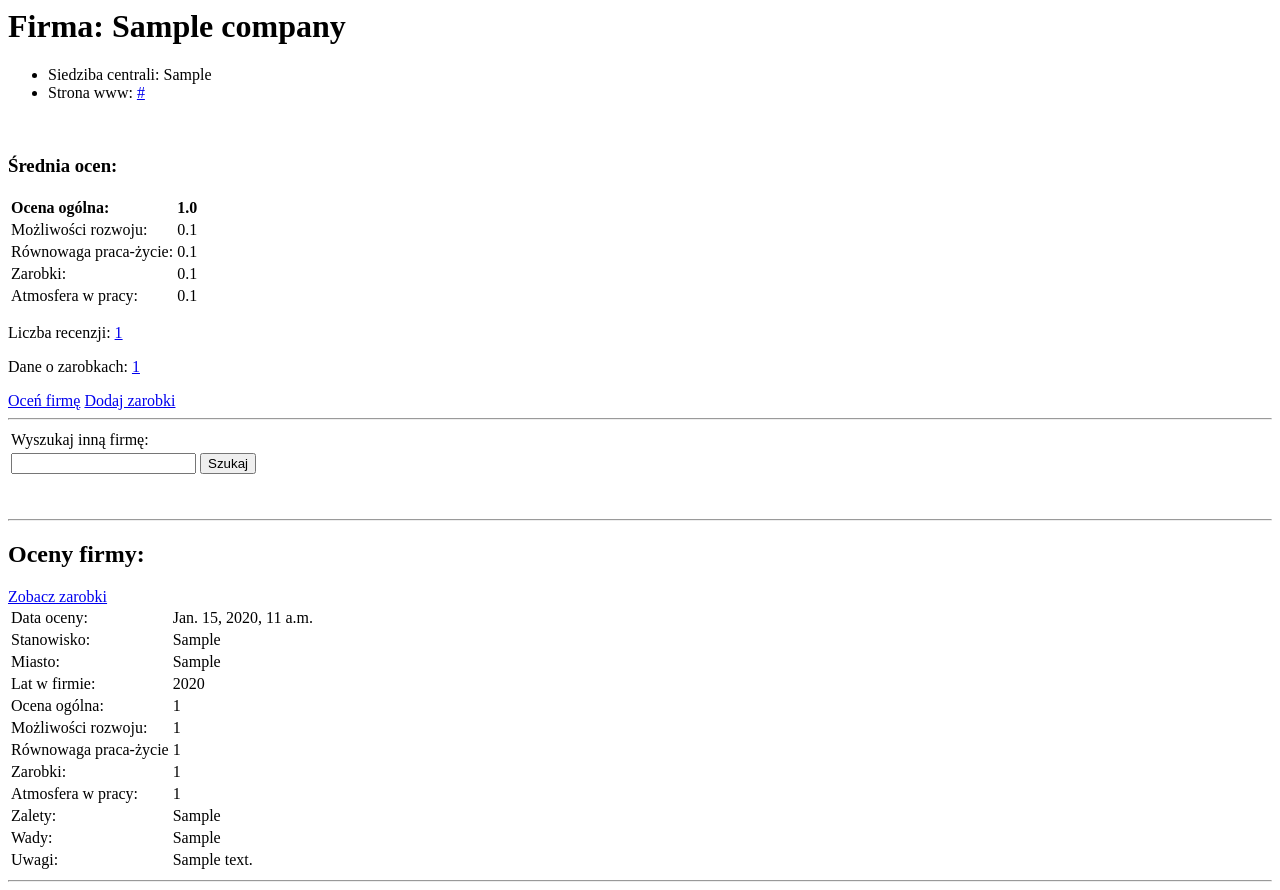
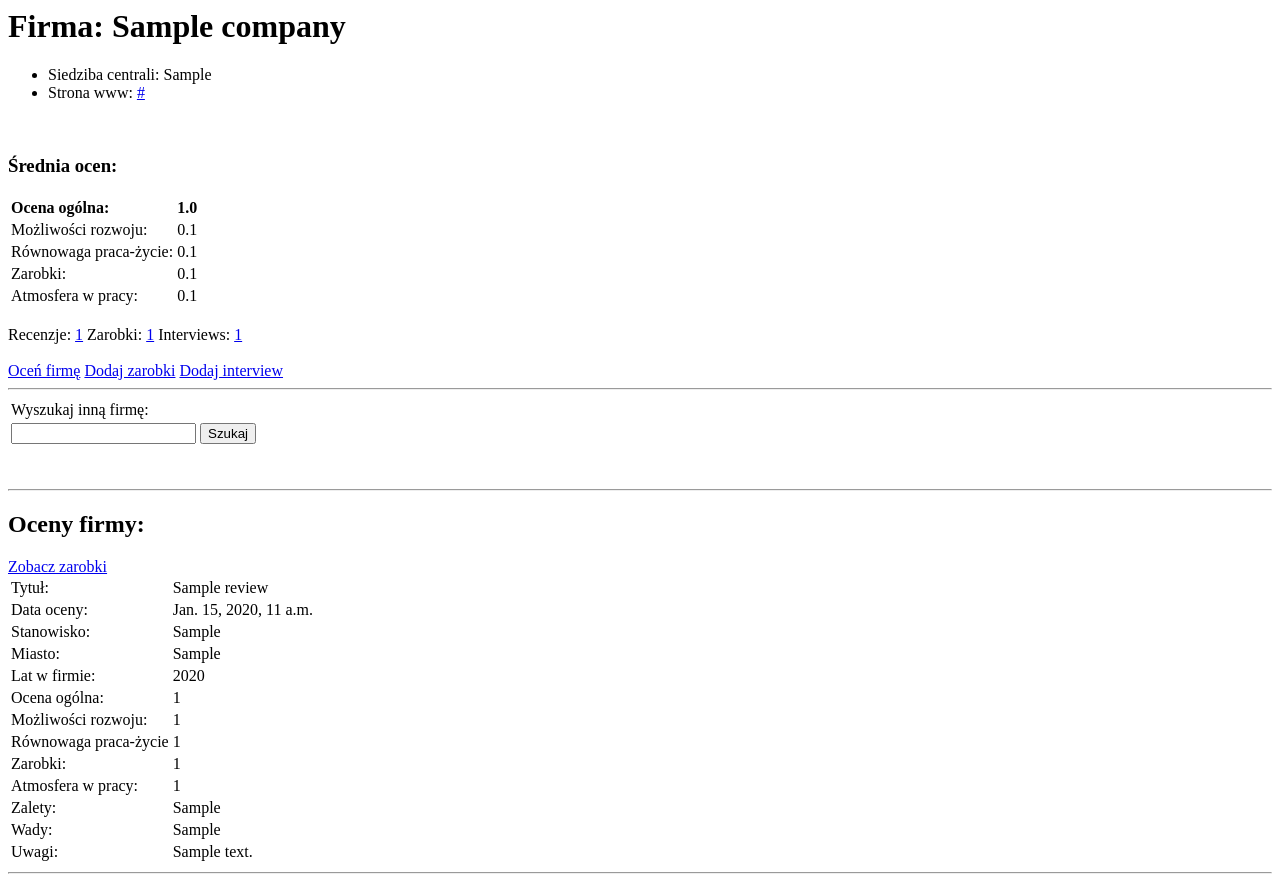
Before and after one commit to t1user/pracor, a Django app: page /company/1/recenzje in a window 1280 px wide. Run offline with Django 3.2, Linux system fonts and the light colour scheme; tables that the repository leaves empty hold one stand-in row (values such as "Sample post").

Commit message:
Added Interview model.

```diff
--- a/reviews/models.py
+++ b/reviews/models.py
@@ -40,6 +40,8 @@ class Company(models.Model):
     def get_salaries(self):
         return  Salary.objects.filter(company=self.pk)
 
+    def get_interviews(self):
+        return Interview.objects.filter(company=self.pk)
 
     def get_scores(self):
         if self.number_of_reviews != 0:
@@ -107,6 +109,7 @@ class Review(Position):
     #position = models.ForeignKey(Position, on_delete=models.CASCADE)
     #position = models.OneToOneField(Position, on_delete=models.CASCADE)
     date = models.DateTimeField(auto_now=True, editable=False)
+    title = models.CharField(max_length=100)
     pros = models.CharField(max_length=500)
     cons = models.CharField(max_length=500)
     comment = models.TextField()
@@ -132,14 +135,14 @@ class Review(Position):
 
 
 class Salary(Position):
-    TIMEUNIT = [
+    PERIOD = [
         ('M', 'miesięcznie'),
         ('R', 'rocznie'),
         ('G', 'na godzinę'),
     ]
     GROSS_NET = [
-        ('G', 'Brutto'),
-        ('N', 'Netto'),
+        ('G', 'brutto'),
+        ('N', 'netto'),
     ]
 
     #company = models.ForeignKey(Company, on_delete=models.CASCADE)
@@ -147,15 +150,19 @@ class Salary(Position):
     #position = models.OneToOneField(Position, on_delete=models.CASCADE)
     date = models.DateTimeField(auto_now=True, editable=False)
 
-    currency = models.CharField(max_length=3, default='PLN')
+    currency = models.CharField('waluta',
+                                max_length=3, default='PLN')
 
-    salary_input = models.PositiveIntegerField()
-    period = models.CharField(max_length=1, default='M', choices=TIMEUNIT)
-    gross_net = models.CharField(max_length=1, default='G', choices=GROSS_NET)
+    salary_input = models.PositiveIntegerField('pensja')
+    period = models.CharField('za okres',
+                              max_length=1, default='M', choices=PERIOD)
+    gross_net = models.CharField('', max_length=1, default='G', choices=GROSS_NET)
 
-    bonus_input = models.PositiveIntegerField(default=0)
-    bonus_period = models.CharField(max_length=1, default='M', choices=TIMEUNIT)
-    bonus_gross_net = models.CharField(max_length=1, default='G', choices=GROSS_NET)
+    bonus_input = models.PositiveIntegerField('premia', default=0)
+    bonus_period = models.CharField('',
+                                    max_length=1, default='M', choices=PERIOD)
+    bonus_gross_net = models.CharField('',
+                                       max_length=1, default='G', choices=GROSS_NET)
 
     base_monthly = models.PositiveIntegerField(blank=True,
                                               default=0, editable=False)
@@ -174,3 +181,43 @@ class Salary(Position):
 
     def __str__(self):
         return 'id_' + str(self.id)
+
+class Interview(models.Model):
+    HOW_GOT = [
+        ('A', 'Ogłoszenie'),
+        ('B', 'Kontakty profesjonalne'),
+        ('C', 'Head-hunter'),
+        ('D', 'Znajomi-rodzina'),
+        ('E', 'Sex z decydentem'),
+        ('F', 'Inne'),
+    ]
+    DIFFICULTY = [
+        (1, '1'),
+        (2, '2'),
+        (3, '3'),
+        (4, '4'),
+        (5, '5'),
+    ]
+    company = models.ForeignKey(Company,
+                                on_delete=models.CASCADE)
+    date = models.DateTimeField(auto_now=True, editable=False)
+    position = models.CharField('stanowisko',
+                                max_length=100, blank=True)
+    department = models.CharField('departament',
+                                  max_length=100, blank=True)
+    how_got = models.CharField('droga do interview',
+                               max_length=1, choices=HOW_GOT, default=None)
+    difficulty = models.PositiveIntegerField('trudność',
+                                             choices=DIFFICULTY)
+    got_offer = models.BooleanField('czy dostał ofertę',
+                                    blank=True)
+    questions = models.TextField('pytania')
+    impressions = models.CharField('wrażenia',
+                                   max_length=100, blank=True)
+
+    def get_absolute_url(self):
+        return reverse('company_page',
+                       kwargs={'pk': self.company.id})
+
+    def __str__(self):
+        return 'id_' + str(self.id)
--- a/reviews/templates/reviews/company_view.html
+++ b/reviews/templates/reviews/company_view.html
@@ -5,6 +5,7 @@
 </ul>
 <br/>
 
+{% if review or reviews %}
 <section>
   <h3>Średnia ocen:</h3>
 <table>
@@ -16,14 +17,23 @@
 </table>
 </section>
 
+{% else %}
+Firma nie ma jeszcze ocen.
+<br/>
+{% endif %}
+
+<br>
 <section>
-    <p>Liczba recenzji: <a href="{% url 'company_page' company.pk 'recenzje' %}">{{ review_count }}</a></p>
-    <p>Dane o zarobkach: <a href="{% url 'company_page' company.pk 'zarobki' %}">{{ salary_count }}</a></p>
+    <span>Recenzje: <a href="{% url 'company_page' company.pk 'recenzje' %}">{{ review_count }}</a></span>
+    <span>Zarobki: <a href="{% url 'company_page' company.pk 'zarobki' %}">{{ salary_count }}</a></span>
+    <span>Interviews: <a href="{% url 'company_page' company.pk 'interviews' %}">{{ interview_count }}</a></span>
 </section>
+<br>
 
 <section>
   <a href= {% url 'review' company.pk %}>Oceń firmę</a>
   <a href = {% url 'salary' company.pk %}>Dodaj zarobki</a>
+  <a href = {% url 'interview' company.pk %}>Dodaj interview</a>
 </section>
 <section>
 <hr>
@@ -49,6 +59,7 @@
   <h2>Ocena firmy:</h2>
   {% if review_count > 1 %}
   <a href="{% url 'company_page' company.pk 'recenzje' %}">Więcej ocen</a>
+  <a href="{% url 'company_page' company.pk 'interviews' %}">Zobacz interview</a>
   {% endif %}
 {% endif %}
 
@@ -80,6 +91,7 @@
 {% if salaries %}
   <h2>Zarobki w firmie:</h2>
   <a href="{% url 'company_page' company.pk 'recenzje' %}">Zobacz oceny</a>
+  <a href="{% url 'company_page' company.pk 'interviews' %}">Zobacz interview</a>
 {% endif %}
 
 {% if salary %}
@@ -92,3 +104,29 @@
 {% endfor %}
 {% endif %}
 </section>
+
+{% if interview %}
+<section>
+  <h2>Interview:</h2>
+  {% if interview_count > 1 %}
+  <a href="{% url 'company_page' company.pk 'interview' %}">Więcej interview</a>
+  {% endif %}
+{% endif %}
+
+{% if interviews %}
+  <h2>Interviews:</h2>
+  <a href="{% url 'company_page' company.pk 'recenzje' %}">Zobacz oceny</a>
+  <a href="{% url 'company_page' company.pk 'zarobki' %}">Zobacz zarobki</a>
+{% endif %}
+
+
+{% if interview %}
+{% include "reviews/interview_item.html" %}
+{% endif %}
+
+{% if interviews %}
+{% for interview in interviews %}
+{% include "reviews/interview_item.html" %}
+{% endfor %}
+{% endif %}
+</section>
--- a/reviews/templates/reviews/review_form.html
+++ b/reviews/templates/reviews/review_form.html
@@ -1,6 +1,7 @@
 <h1>Recenzja firmy: {{ company_name }}</h1>
 <form action='' method='POST'>
   <table>
+    <tr><td>{{ form.title.label_tag }}</td><td>{{form.title }}</td></tr>
     <tr><td>{{ form.position.label_tag }}</td><td>{{ form.position }}</td></tr>
     <tr><td>{{ form.city.label_tag }}</td><td>{{ form.city }}</td></tr>
     <tr><td>{{ form.years_at_company.label_tag }}</td><td>{{form.years_at_company }}</td></tr>
--- a/reviews/templates/reviews/review_item.html
+++ b/reviews/templates/reviews/review_item.html
@@ -1,5 +1,6 @@
 
 <table>
+    <tr><td>Tytuł:</td><td>{{ review.title }}</td></tr>
     <tr><td>Data oceny:</td><td>{{ review.date }}</td></tr>
     <tr><td>Stanowisko:</td><td>{{ review.position }}</td></tr>
     <tr><td>Miasto:</td><td>{{ review.city }}</td></tr>
--- a/reviews/urls.py
+++ b/reviews/urls.py
@@ -27,4 +27,7 @@ urlpatterns = [
 
     url(r'^salary/(?P<id>\d*)/?$',
         SalaryCreate.as_view(), name='salary'),
+
+    url(r'^interview/(?P<id>\d*)/?$',
+        InterviewCreate.as_view(), name='interview'),
 ]
--- a/reviews/views.py
+++ b/reviews/views.py
@@ -7,7 +7,7 @@ from django.views.generic import (UpdateView, DeleteView, CreateView,
                                   ListView, DetailView)
 
 
-from .models import Company, Salary, Review
+from .models import Company, Salary, Review, Interview
 
 
 class CompanySearchForm(forms.Form):
@@ -51,15 +51,19 @@ class CompanyDetailView(DetailView):
         context = super().get_context_data(**kwargs)
         context['review_count'] = self.object.get_reviews().count()
         context['salary_count'] = self.object.get_salaries().count()
+        context['interview_count'] = self.object.get_interviews().count()
         context['scores'] =  self.object.get_scores()
         if self.kwargs['item']:
             if self.kwargs['item'] == 'recenzje':
-                context['reviews'] = self.object.get_reviews().all()
+                context['reviews'] = self.object.get_reviews()
             elif self.kwargs['item'] == 'zarobki':
-                context['salaries'] = self.object.get_salaries().all()
+                context['salaries'] = self.object.get_salaries()
+            elif self.kwargs['item'] == 'interviews':
+                context['interviews'] = self.object.get_interviews()
         else:
             context['review'] = self.object.get_reviews().last()
             context['salary'] = self.object.get_salaries().last()
+            context['interview'] = self.object.get_interviews().last()
         return context
 
 class CompanyCreateForm(forms.ModelForm):
@@ -79,11 +83,6 @@ class CompanyCreateForm(forms.ModelForm):
             url = url.replace('http://', 'http://www.')
         ### TODO check here if the website returns 200
         return url
-"""
-    def clean(self):
-        data = super().clean()
-        print(data)
-"""
 
 class CompanyCreate(CreateView):
     model = Company
@@ -134,11 +133,12 @@ class CompanyDelete(DeleteView):
 class ReviewForm(forms.ModelForm):
     class Meta:
         model = Review
-        fields = ['position', 'city', 'years_at_company', 'advancement',
+        fields = ['title','position', 'city', 'years_at_company', 'advancement',
                   'worklife', 'compensation', 'environment', 'overallscore',
                   'pros', 'cons', 'comment']
 
         labels = {
+            'title': 'tytuł recenzji',
             'position': 'stanowisko',
             'city': 'miasto',
             'years_at_company': 'staż w firmie',
@@ -222,6 +222,29 @@ class SalaryCreate(CreateView):
         context['company_name'] = get_object_or_404(Company, pk=self.kwargs['id'])
         return context
 
+class InterviewCreate(CreateView):
+    model = Interview
+    fields = [
+        'position',
+        'department',
+        'how_got',
+        'difficulty',
+        'got_offer',
+        'questions',
+        'impressions'
+    ]
+
+    def form_valid(self, form):
+        form.instance.company = get_object_or_404(Company, pk=self.kwargs['id'])
+        return super().form_valid(form)
+
+    def get_context_data(self, **kwargs):
+        context = super().get_context_data(**kwargs)
+        context['company_name'] = get_object_or_404(Company, pk=self.kwargs['id'])
+        return context
+
+
+
 class CompanyList(ListView):
     model = Company
     context_object_name = 'company_list'
```
Also changed, not shown: reviews/templates/reviews/interview_form.html (added, +8 -0 lines), reviews/templates/reviews/interview_item.html (added, +12 -0 lines), reviews/migrations/0011_auto_20170707_2041.py (added).
